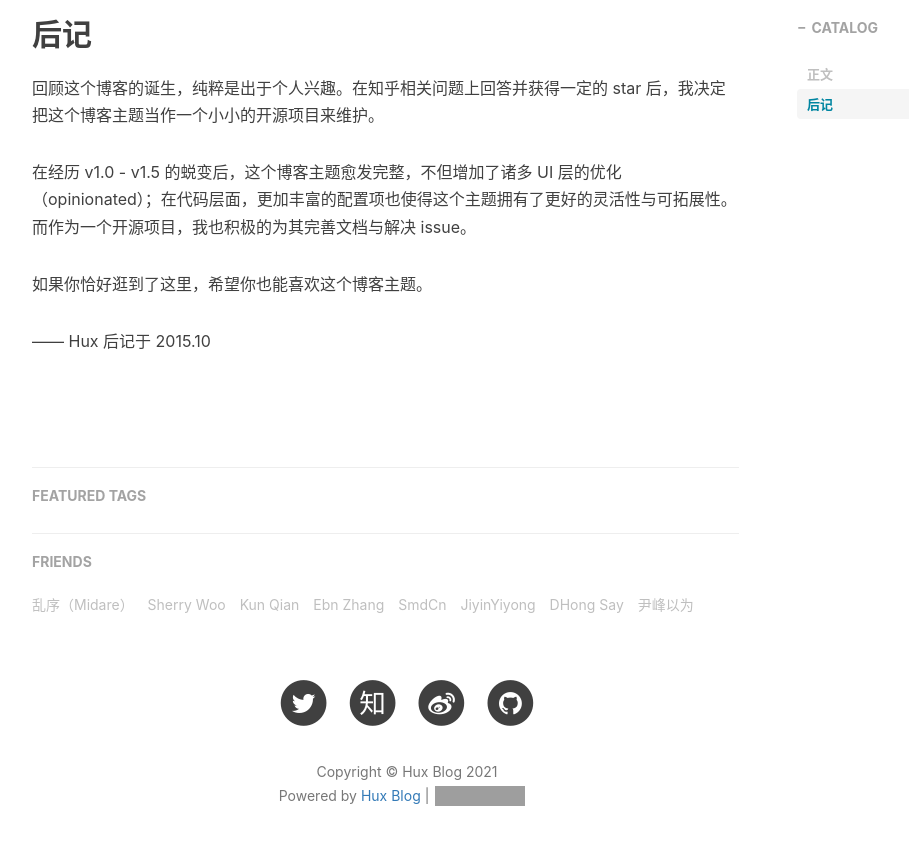
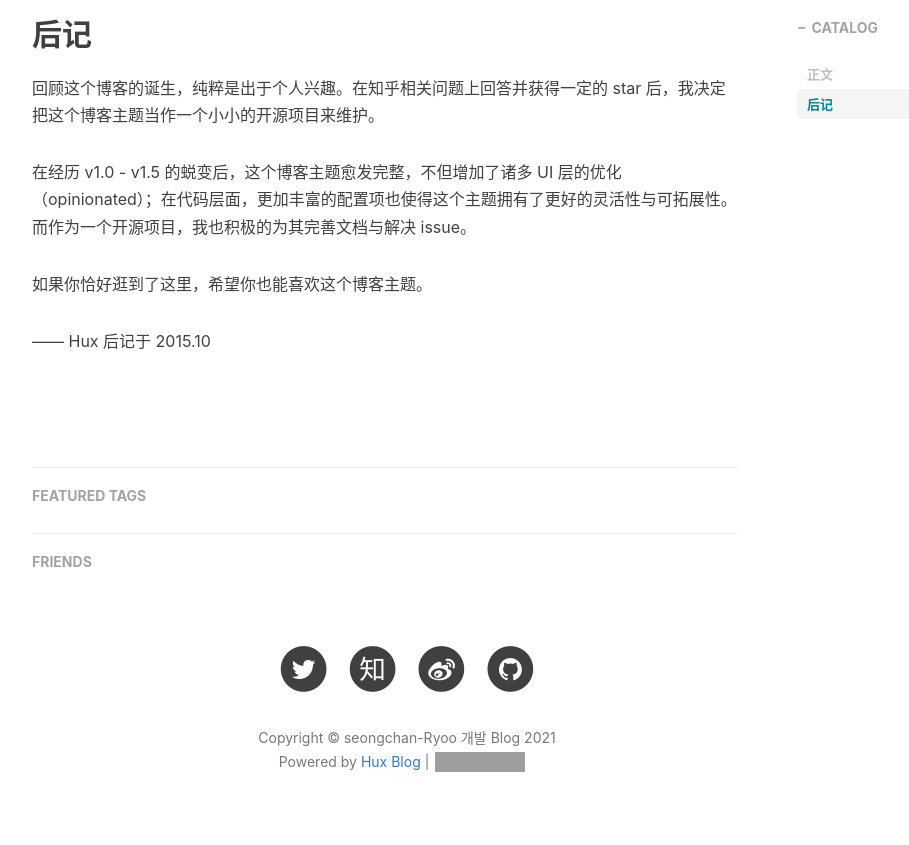
Before and after one commit to seongchan-Ryoo/seongchan-Ryoo.github.io, a Jekyll site: the page built from _posts/2014-01-29-hello-2015.markdown, in a window 1280 px wide and 900 px high, scrolled down 2297 px. Shown: the top 845 px of the window, without its empty margins (233-1142 px from the left). Built offline with Jekyll 4.4.1, drawn with Linux system fonts in a browser that asks for light colours; nearby versions of some CDN libraries; comment, search, counter and statistics services are not loaded; some of the changed text lies outside the part shown; grey boxes are pictures that could not be loaded.

Commit message:
Update _config.yml

```diff
--- a/_config.yml
+++ b/_config.yml
@@ -1,10 +1,10 @@
 # Site settings
-title: Hux Blog
-SEOTitle: 黄玄的博客 | Hux Blog
+title: seongchan-Ryoo 개발 Blog
+SEOTitle: seongchan-Ryoo Blog
 header-img: img/home-bg.jpg
-email: huxpro@gmail.com
-description: "关于程序与设计、黑客与画家 | 黄玄，Web & Mobile Lover，Software Engineer，UX Designer | 这里是 @Hux黄玄 的个人博客，与你一起发现更大的世界。"
-keyword: "黄玄, Hux黄玄, Hux, 鬼栈, huxpro, @huxpro, 黄玄的博客, Hux Blog, 博客, 个人网站, 互联网, Web, JavaScript, 前端, 设计"
+email: rrsscc95@gmail.com
+description: ""
+keyword: "CS, algorithm, 백준, leetcode, C/C++"
 url: "https://seongchan-Ryoo.github.io"              # your host, for absolute URL
 baseurl: ""                             # for example, '/blog' if your blog hosted on 'host/blog'
 
@@ -13,11 +13,11 @@ future: true
 
 # SNS settings
 RSS: false
-weibo_username:     huxpro
-zhihu_username:     huxpro
-github_username:    huxpro
-twitter_username:   huxpro
-#facebook_username:  huxpro
+weibo_username:     seongchan-Ryoo
+zhihu_username:     seongchan-Ryoo
+github_username:    seongchan-Ryoo
+twitter_username:   seongchan-Ryoo
+#facebook_username:  seongchan-Ryoo
 #linkedin_username:  firstname-lastname-idxxxx
 
 
@@ -78,7 +78,7 @@ ga_domain: huangxuan.me
 
 # Sidebar settings
 sidebar: true                           # whether or not using Sidebar.
-sidebar-about-description: "黄玄，前端娱乐圈 NPC，编程语言/编译器初心者 <br> An UI/Frontend dev & designer accidentally growing into a compiler/PL hacker."
+sidebar-about-description: ""
 sidebar-avatar: /img/avatar-hux-ny.jpg      # use absolute URL, seeing it's used in both `/` and `/about/`
 
 
@@ -102,32 +102,8 @@ page-mathjax: false
 
 # Friends
 friends: [
-    {
+    #{
     #     title: "Su",
     #     href: "http://su.gallery/"
-    # },{
-        title: "乱序（Midare）",
-        href: "http://mida.re/"
-    },{
-        title: "Sherry Woo",
-        href: "https://sherrywoo.me/"
-    },{
-        title: "Kun Qian",
-        href: "http://kunq.me"
-    },{
-        title: "Ebn Zhang",
-        href: "http://ebnbin.com/"
-    },{
-        title: "SmdCn",
-        href: "http://blog.smdcn.net"
-    },{
-        title: "JiyinYiyong",
-        href: "http://tiye.me/"
-    },{
-        title: "DHong Say",
-        href: "http://dhong.co"
-    },{
-        title: "尹峰以为",
-        href: "http://ingf.github.io/"
-    }
+    # },
 ]
```
